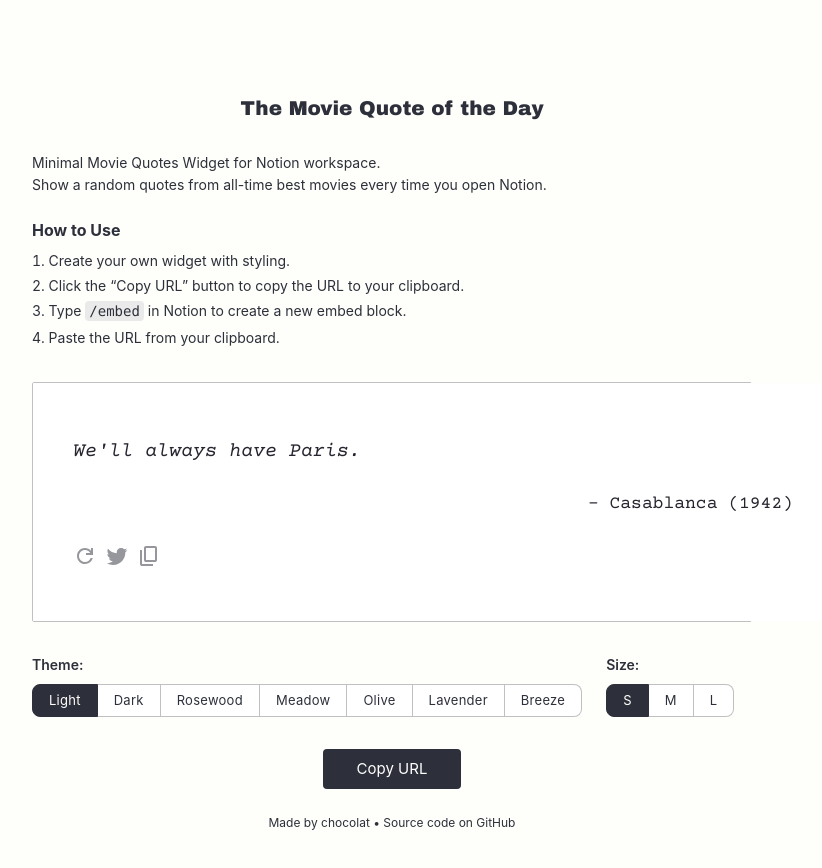
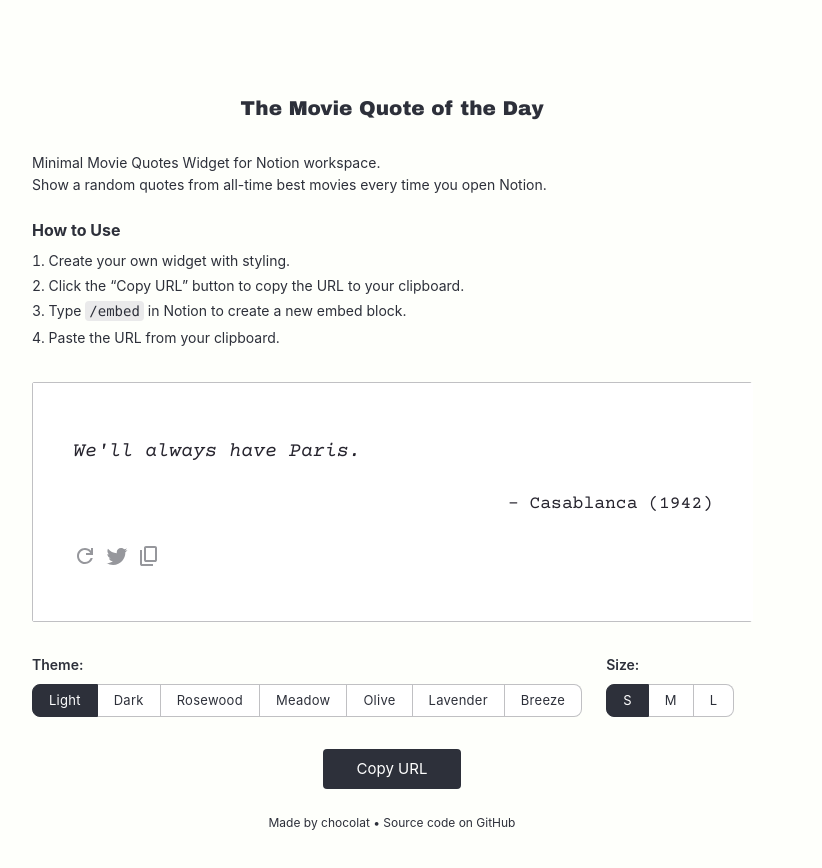
Before and after one commit to chocolat5/movie-quote-of-the-day, a React (Vite) app: page / in a window 1280 px wide. Shown: the top 868 px of the page, without its empty margins (248-1070 px from the left). Built offline with nearby package versions, Linux system fonts and the light colour scheme.

Commit message:
fix: QuoteBlock width

```diff
--- a/src/components/QuoteBlock.tsx
+++ b/src/components/QuoteBlock.tsx
@@ -20,8 +20,10 @@
     }
   `,
   container: css`
-    width: var(--main);
     margin: 0 auto;
+    @media screen and (min-width: 900px) {
+      width: calc(var(--main) - 80px);
+    }
   `,
   quote: css`
     font-size: 24px;
```
